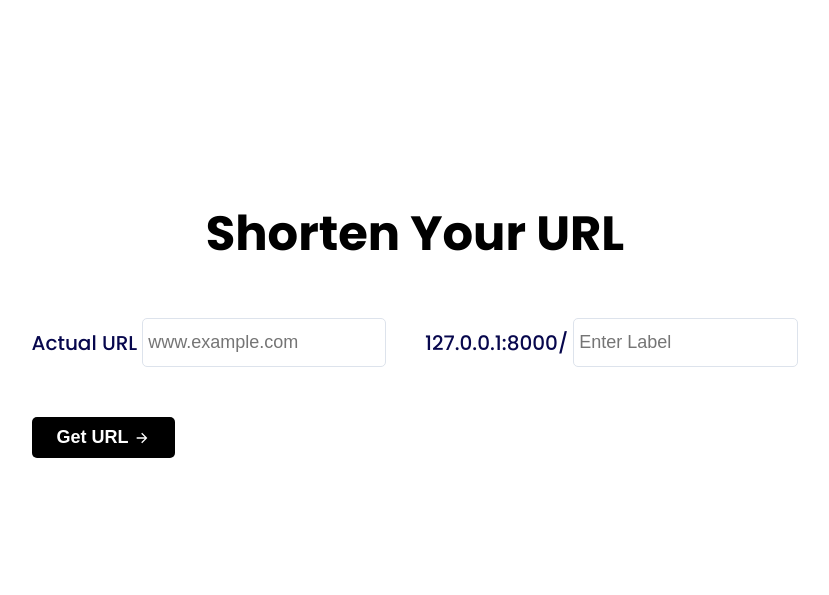
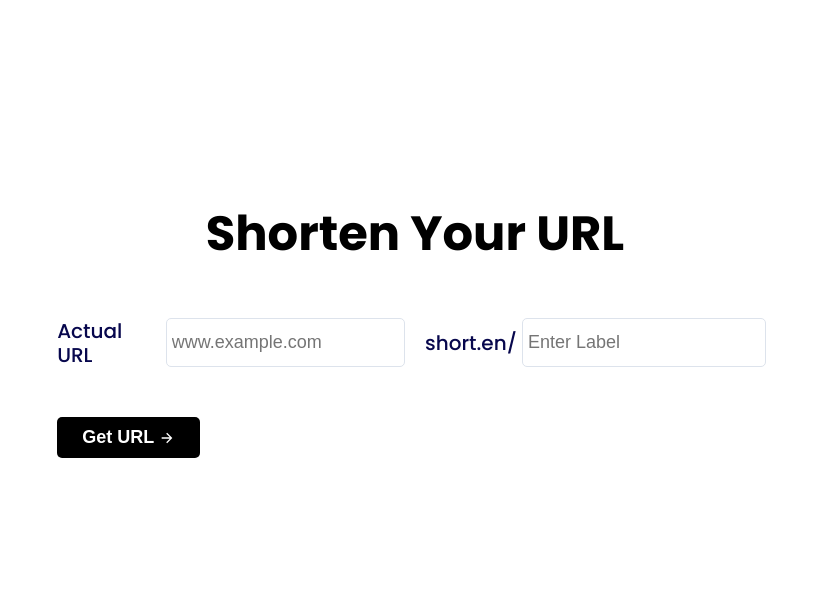
Before and after one commit to IGaneshD/urlshortner, a Django app: page / in a window 1280 px wide. Shown: the top 595 px of the page, without its empty margins (225-1054 px from the left). Run offline with Django 5.2, Linux system fonts and the light colour scheme.

Commit message:
updated second input field

```diff
--- a/templates/index.html
+++ b/templates/index.html
@@ -37,7 +37,7 @@
                         </div>
 
                         <div>
-                            <label for="urlLabel" class="formbold-form-label"> 127.0.0.1:8000/ </label>
+                            <label for="urlLabel" class="formbold-form-label"> short.en/ </label>
                             <div class="input-group">
                                 <input
                                 type="text"
```
